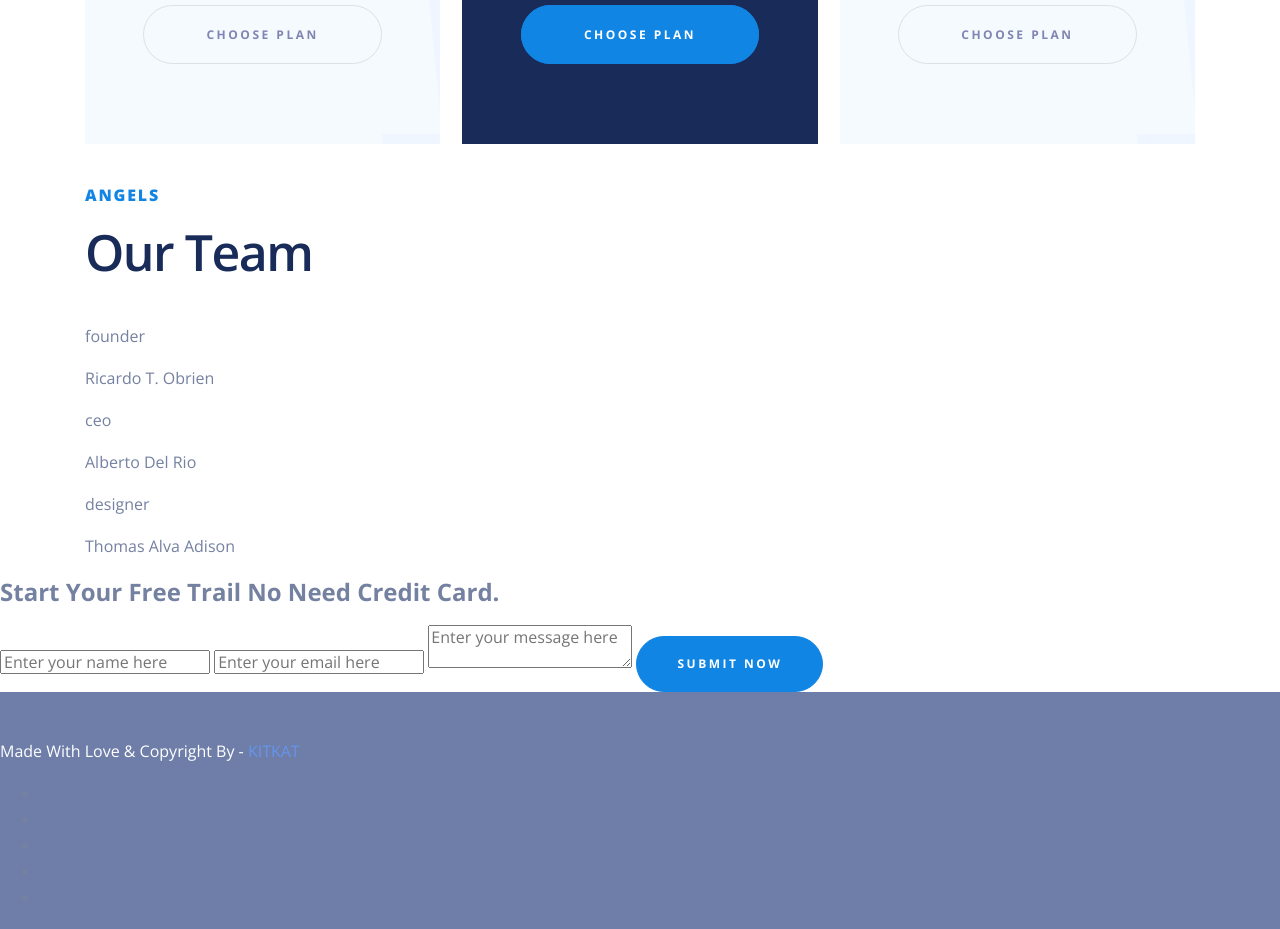
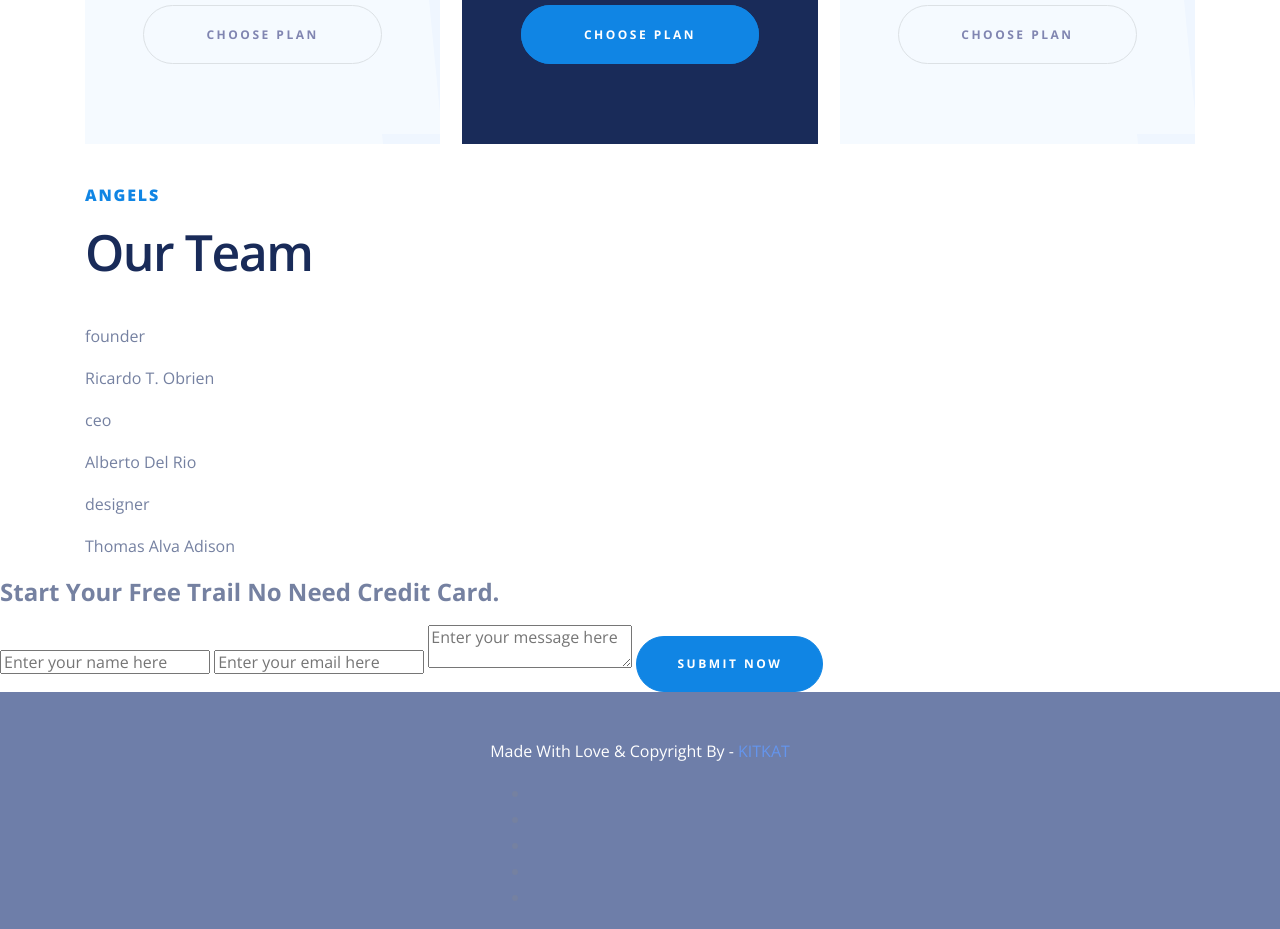
Before and after one commit to Belosvet-star/KitKat, a plain HTML site: page index.html in a window 1280 px wide. Shown: the part 8028-8957 px from the top of the page. Drawn offline with nearby package versions, Linux system fonts and the light colour scheme.

Commit message:
что то меняла

```diff
--- a/css/style.css
+++ b/css/style.css
@@ -649,8 +649,8 @@ a.video-app{
     padding-left: 17px;
 }
 .footer{
-    display: flex
-
+    display: flex;
+   justify-content: space-around;
 }
 .footer p{
     color: #fff;
```
